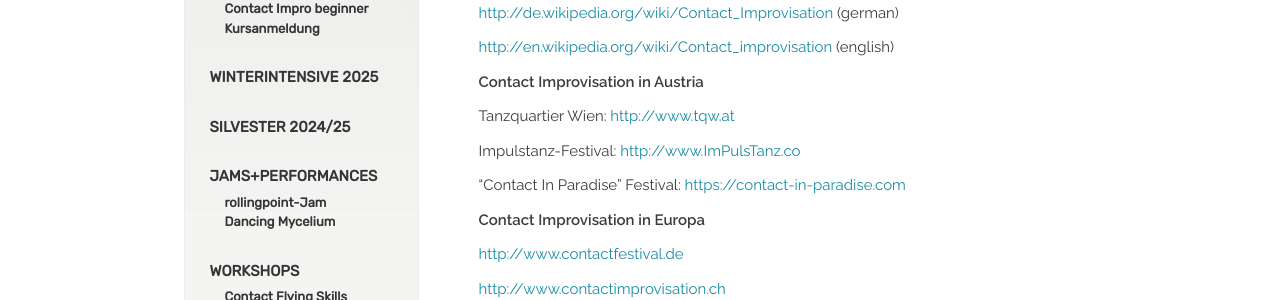
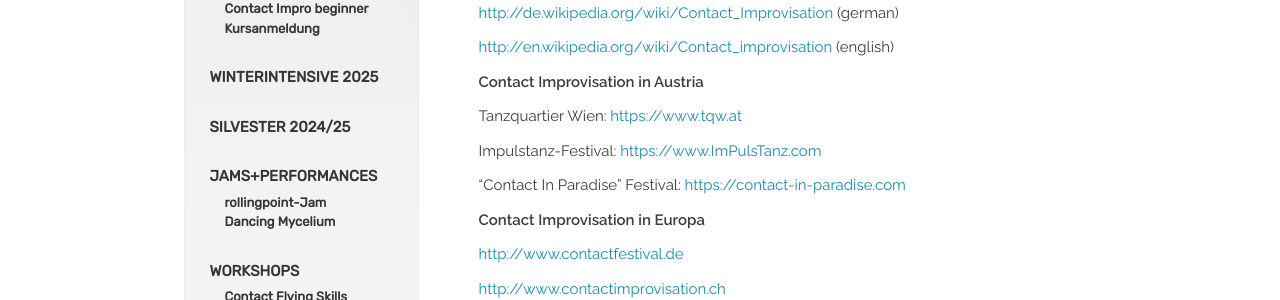
Before and after one commit to manulari/rollingpointat, a Jekyll site: the page built from _pages_de/links.md, in a window 1280 px wide. Shown: the part 250-550 px from the top of the page. Built offline with Jekyll 4.4.1, drawn with Linux system fonts in a browser that asks for light colours; comment, search, counter and statistics services are not loaded; part of the change alters nothing that is shown.

Commit message:
Update page (de) “links”

```diff
--- a/_pages_de/links.md
+++ b/_pages_de/links.md
@@ -14,9 +14,9 @@ title: links
 
 **Contact Improvisation in Austria**
 
-Tanzquartier Wien: [http://www.tqw.at](http://www.tqw.at/)
+Tanzquartier Wien: [https://www.tqw.at](http://www.tqw.at/)
 
-Impulstanz-Festival: [http://www.ImPulsTanz.co](http://www.ImPulsTanz.com/)
+Impulstanz-Festival: [https://www.ImPulsTanz.com](http://www.ImPulsTanz.com/)
 
 "Contact In Paradise" Festival: <https://contact-in-paradise.com>
 
```
